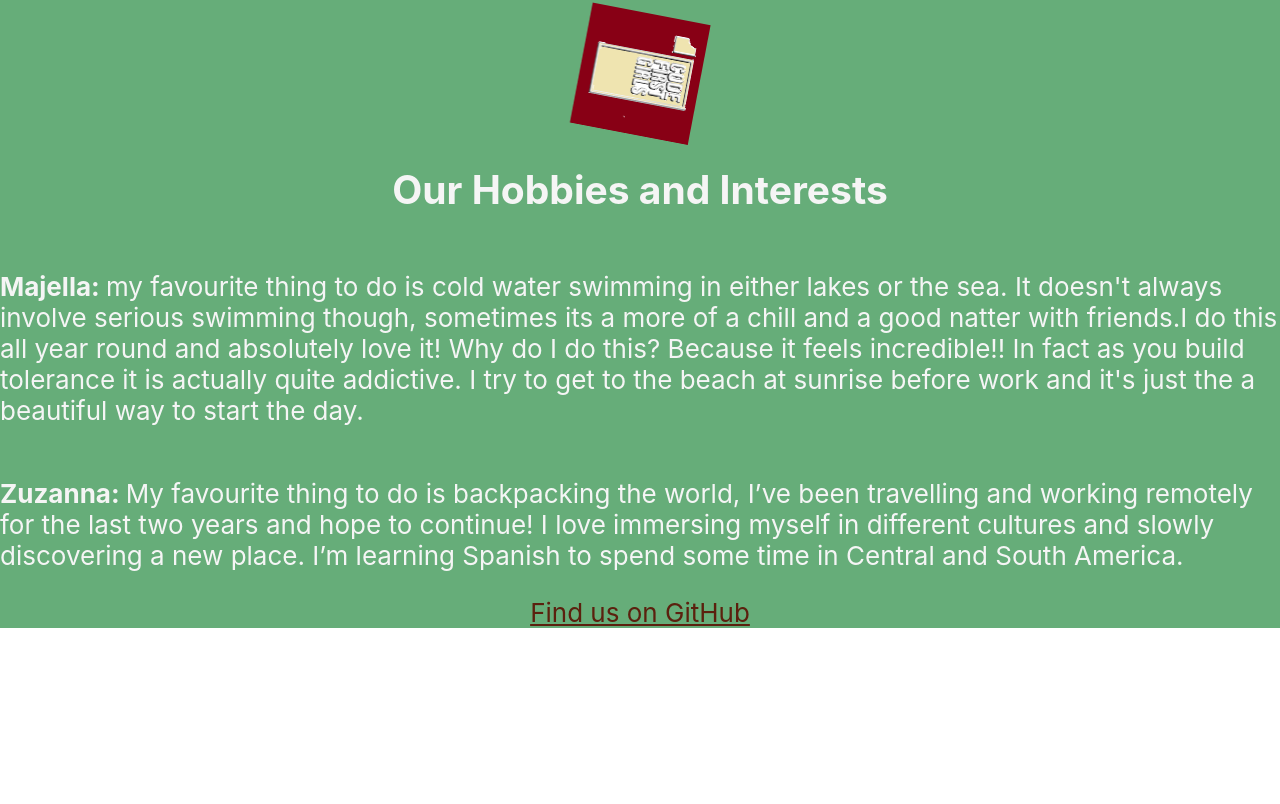
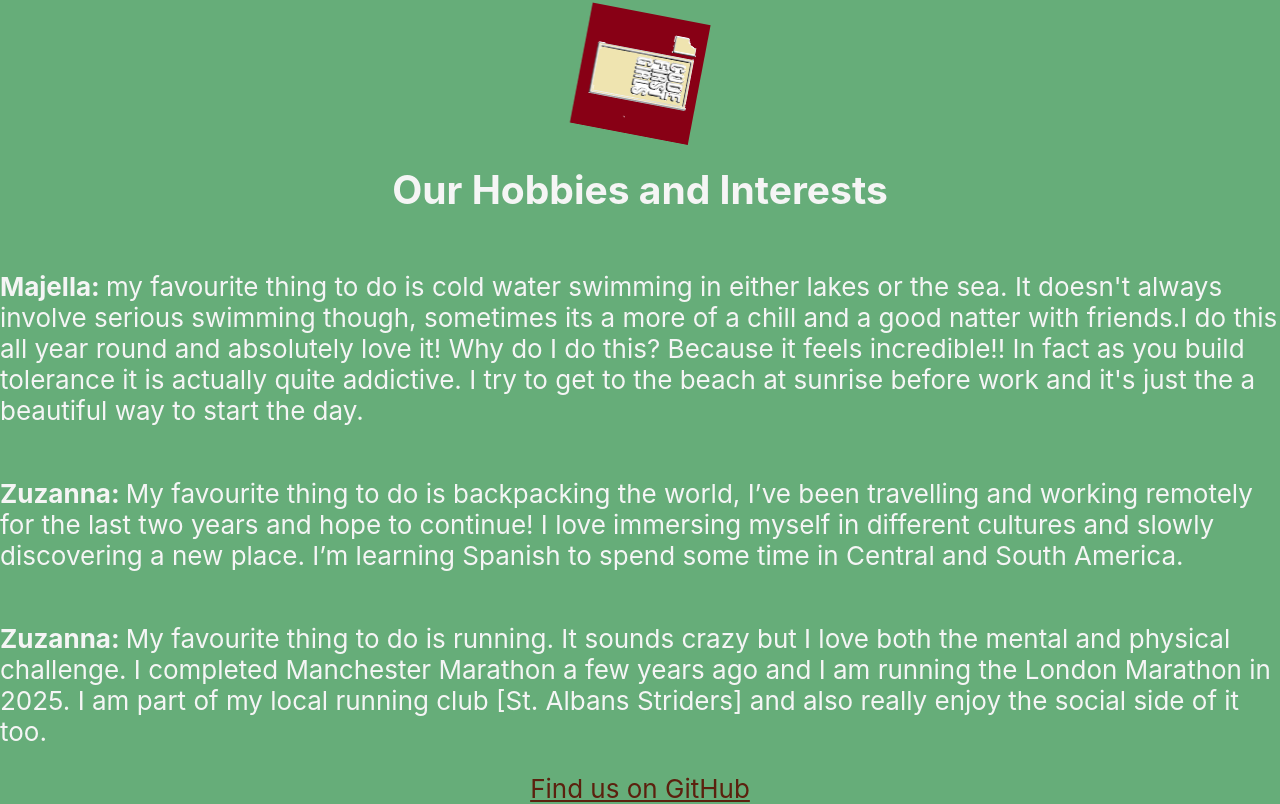
Before and after one commit to z-uza/CFG_Final_Project_Group_2, a React (Create React App) app in the folder group-app/: page / in a window 1280 px wide. Shown: the part 388-1192 px from the top of the page. Before the commit the page ends 1016 px from the top, so only its background shows below. Built offline with nearby package versions, Linux system fonts and the light colour scheme.

Commit message:
beth hobbies

```diff
--- a/group-app/src/App.js
+++ b/group-app/src/App.js
@@ -31,6 +31,12 @@ function App() {
         I’m learning Spanish to spend some time in Central and South America.
         </p>
 
+        <p className='App-Para'> <span class ="App-bolded">Zuzanna: </span> My favourite thing to do is running. It sounds crazy but I love both the mental and physical challenge. I completed Manchester Marathon a
+        few years ago and I am running the London Marathon in 2025. I am part of my local running club [St. Albans Striders] and also really enjoy the social side of it too.
+        </p>
+
+
+
         <a
           className="App-link"
           href="https://github.com/"
```
Also changed, not shown: 1 other file (tests, documents, lock files or other folders).
